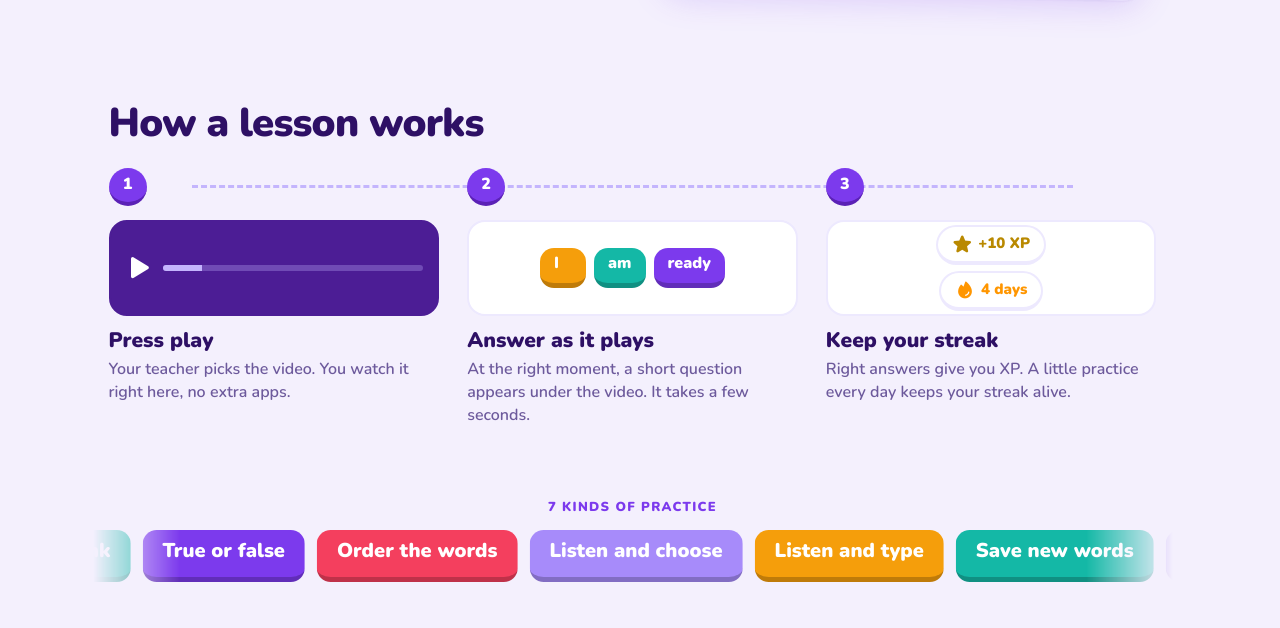
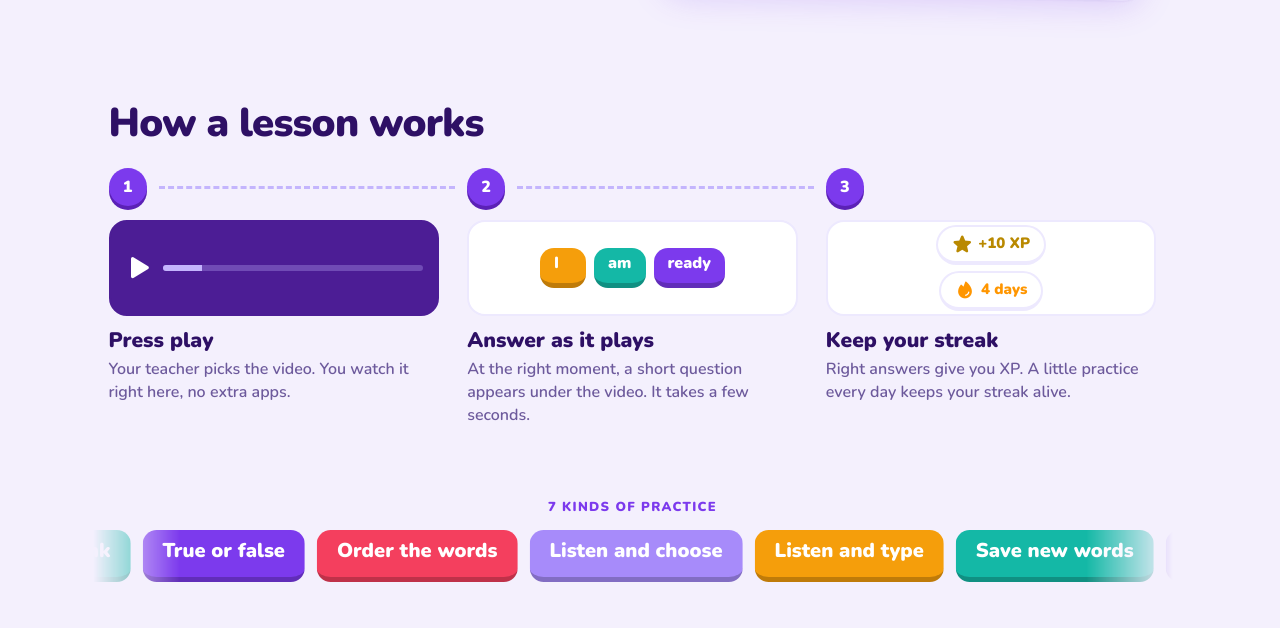
Before and after one commit to ctorresCode/Pancake, a Django app: page / in a window 1280 px wide. Shown: the part 823-1451 px from the top of the page. Run offline with Django 5.2, Linux system fonts and the light colour scheme; parts of the project's set-up code (start-up, migrations or seed data) failed here and were passed over.

Commit message:
Centrar los números de los pasos en la portada

```diff
--- a/static/css/pancake.css
+++ b/static/css/pancake.css
@@ -1052,3 +1052,9 @@ a.ex-item:hover { border-color: var(--lavender); text-decoration: none; }
 .assign-hint > span { flex: 1; min-width: 200px; }
 .assign-inline { display: flex; gap: 8px; align-items: center; flex-wrap: wrap; }
 .assign-inline select { width: auto; min-height: 40px; padding: 6px 10px; }
+
+/* Pasos de la portada: número centrado y línea de círculo a círculo */
+.lp-steps::before { display: none; }
+.lp-num { border-bottom: 0; box-shadow: 0 4px 0 var(--purple-dark); line-height: 1; padding: 0; }
+.lp-steps li:not(:last-child)::after { content: ""; position: absolute; top: 18px; left: 50px; right: -16px; border-top: 3px dashed var(--lavender); }
+@media (max-width: 960px) { .lp-steps li::after { display: none; } }
```
